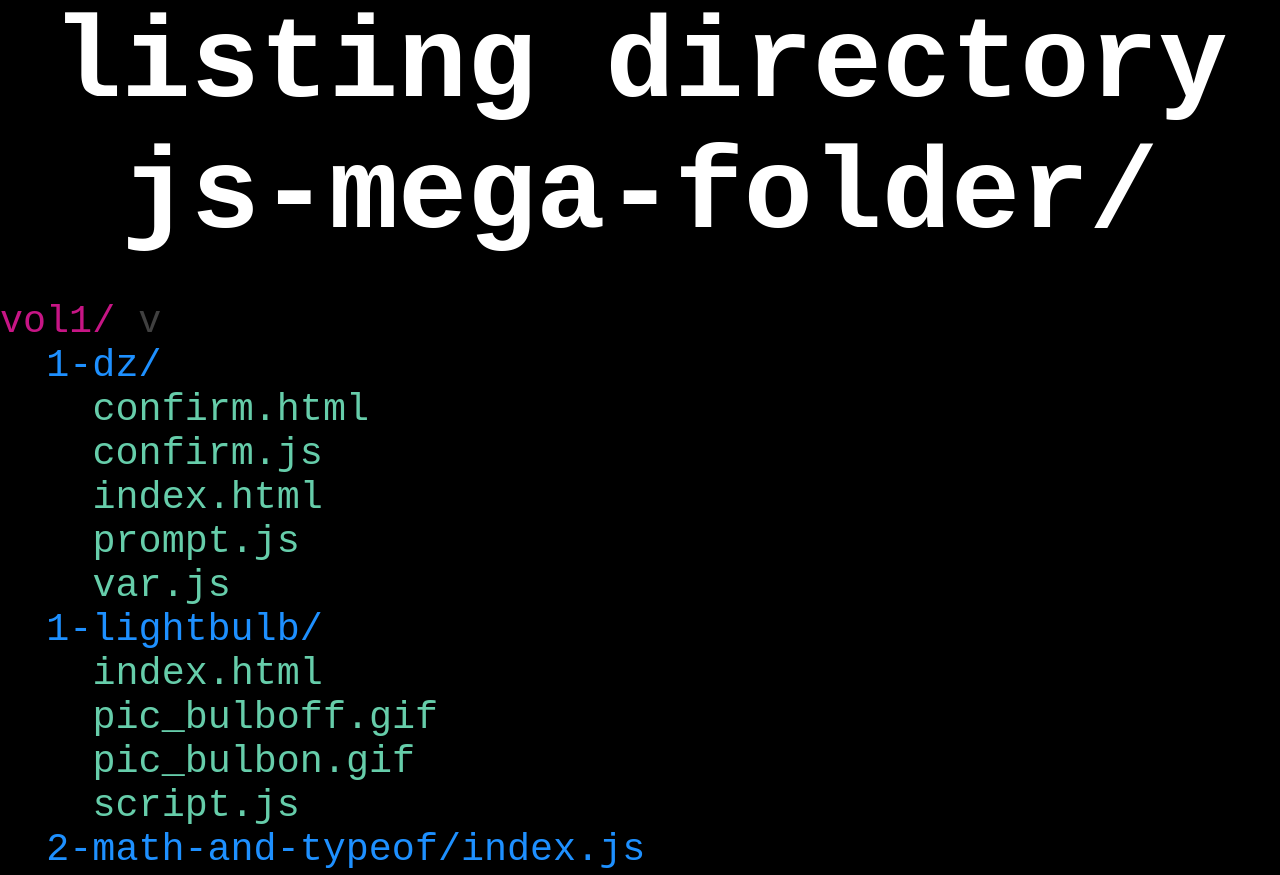
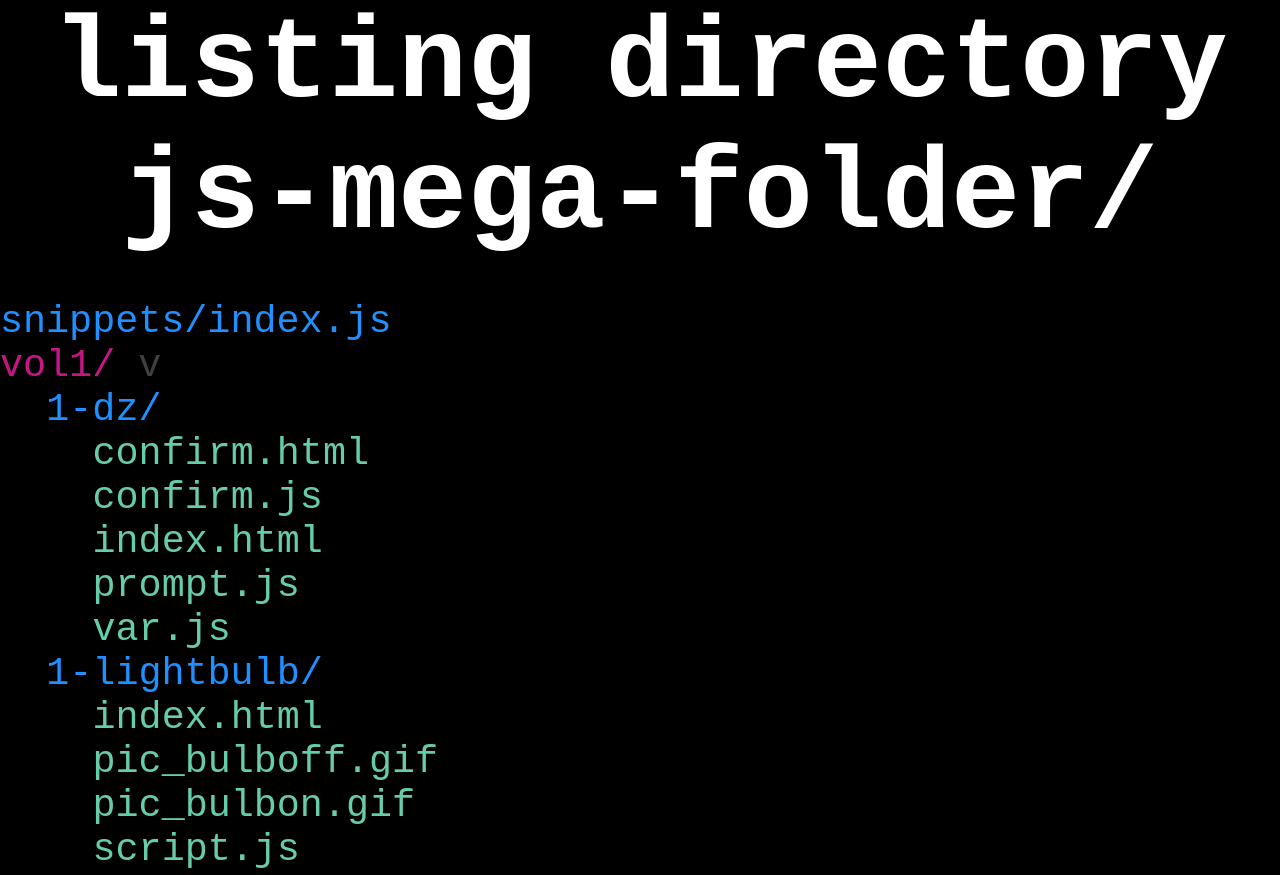
Before and after one commit to danik00111/js-mega-folder, a plain HTML site: page index.html in a window 1280 px wide. Shown: the top 875 px of the page. Drawn offline with Linux system fonts and the light colour scheme; a web font is replaced by a local one.

Commit message:
BRUH I'M ACTUALLY DUMB :skull::sos:

```diff
--- a/index.html
+++ b/index.html
@@ -12,6 +12,7 @@
 <body>
   <h1>listing directory<br>js-mega-folder/</h1>
   <div class="folders">
+    <a class="folder-name" href="./snippets/index.js">snippets/index.js</a><br>
     <div class="volwrap">
       <a id="volume-link" href="./vol1/">vol1/</a>
       <span class="volfold">v</span>
```
